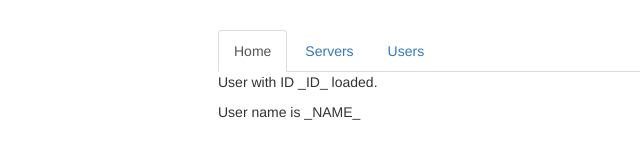
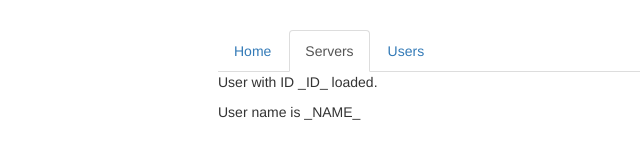
Before and after one commit to kazi86/angular_routing_old_versions, an Angular app: page /users in a window 1280 px wide. Shown: the top 160 px of the page, without its empty margins (47-687 px from the left). Built offline with nearby package versions, Linux system fonts and the light colour scheme.

Commit message:
Router Link Active Css class addition

```diff
--- a/src/app/app.component.html
+++ b/src/app/app.component.html
@@ -2,9 +2,9 @@
   <div class="row">
     <div class="col-xs-12 col-sm-10 col-md-8 col-sm-offset-1 col-md-offset-2">
       <ul class="nav nav-tabs">
-        <li role="presentation" class="active"><a  routerLink = "/">Home</a></li>
-        <li role="presentation"><a routerLink = "/users">Servers</a></li>
-        <li role="presentation"><a routerLink = "/ servers">Users</a></li>
+        <li role="presentation" routerLinkActive="active" [routerLinkActiveOptions]="{exact:true}"><a  routerLink = "/">Home</a></li>
+        <li role="presentation" routerLinkActive="active" [routerLinkActiveOptions]="{exact:true}"><a routerLink = "/users">Servers</a></li>
+        <li role="presentation" routerLinkActive="active" [routerLinkActiveOptions]="{exact:true}"><a routerLink = "/servers">Users</a></li>
       </ul>
     </div>
   </div>
--- a/src/app/servers/servers.component.html
+++ b/src/app/servers/servers.component.html
@@ -11,10 +11,10 @@
   </div>
   <div class="col-xs-12 col-sm-4">
     <!-- Below router link uses the relative path. -->
-    <a routerLink="servers">Reload Page</a>
+<!--    <a routerLink="servers">Reload Page</a>-->
 
     <!-- Below Router Link uses the absolute path. -->
-<!--    <a routerLink="/servers">Reload Page</a>-->
+    <a routerLink="/servers">Reload Page</a>
 
     <app-edit-server></app-edit-server>
     <hr>
```
